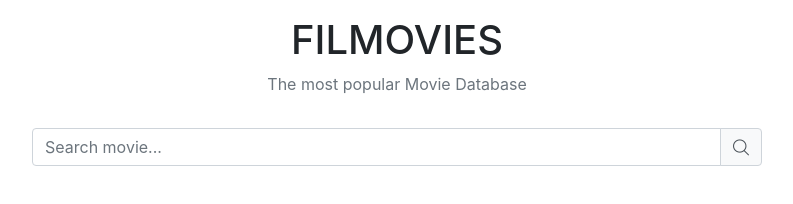
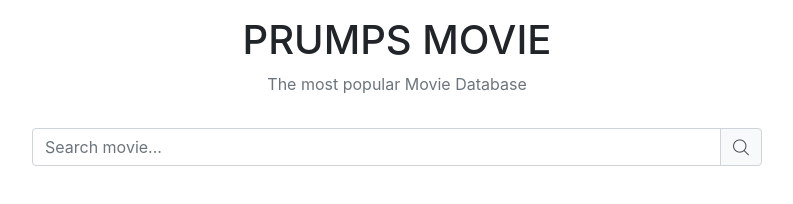
Before and after one commit to devcopas/filmovies, a plain HTML site: page index.html in a window 1280 px wide. Shown: the whole page, without its empty margins (243-1036 px from the left). Drawn offline with nearby package versions, Linux system fonts and the light colour scheme; no server answers.

Commit message:
mengubah isi h1 pada index.html

```diff
--- a/index.html
+++ b/index.html
@@ -23,7 +23,7 @@
 	<div class="container">
 		<div class="row my-3 text-center">
 			<div class="col">
-				<h1>FILMOVIES</h1>
+				<h1>PRUMPS MOVIE</h1>
 				<p class="text-muted">The most popular Movie Database</p>
 			</div>
 		</div>
```
